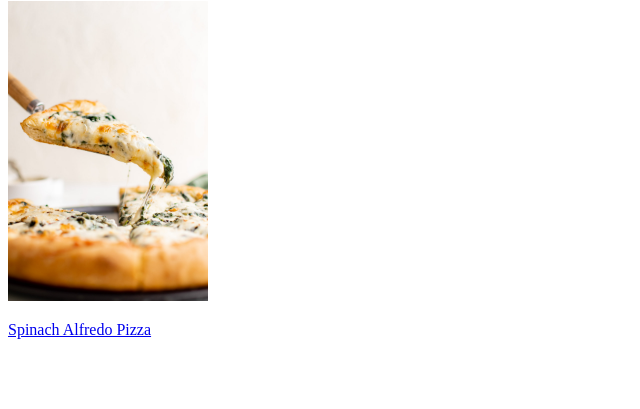
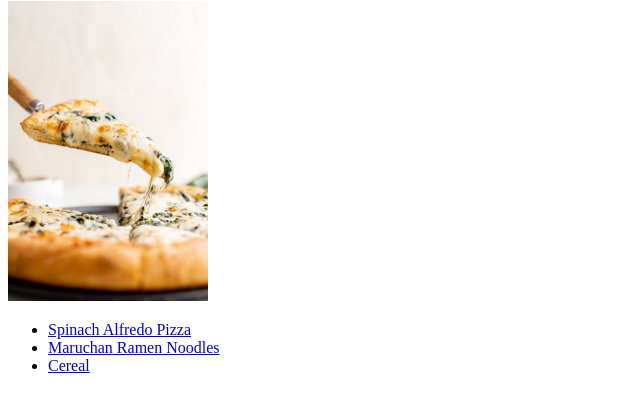
Before and after one commit to IcelandSpar/odin-recipes, a plain HTML site: page index.html in a window 1280 px wide. Shown: the part 79-488 px from the top of the page, without its empty margins (0-640 px from the left). Drawn offline with Linux system fonts and the light colour scheme.

Commit message:
Add New recipe files and links to index
changed recipe from being separated by the paragraph element to unordered list elements instead, to align with course instructions.

```diff
--- a/index.html
+++ b/index.html
@@ -13,7 +13,11 @@
   <body>
     <h1>Odin Recipies</h1>
     <img src="recipes/main-spinach-alfredo-pizza.jpg" alt="An image of an alfredo spinach pizza slice being lifted out of a dish full of pizza slices" height="300" width ="200">
-      <p><a href="recipes/spinachalfredopizza.html">Spinach Alfredo Pizza</a></p>
+    <ul>
+      <li><a href="recipes/spinachalfredopizza.html">Spinach Alfredo Pizza</a></li>
+      <li><a href="recipes/maruchan-ramen-noodles.html">Maruchan Ramen Noodles</a></li>
+      <li><a href="recipes/cereal.html">Cereal</a></li>
+    </ul>
   </body>
 
 
```
Also changed, not shown: recipes/cereal.html (added, +18 -0 lines), recipes/maruchan-ramen-noodles.html (added, +18 -0 lines).
